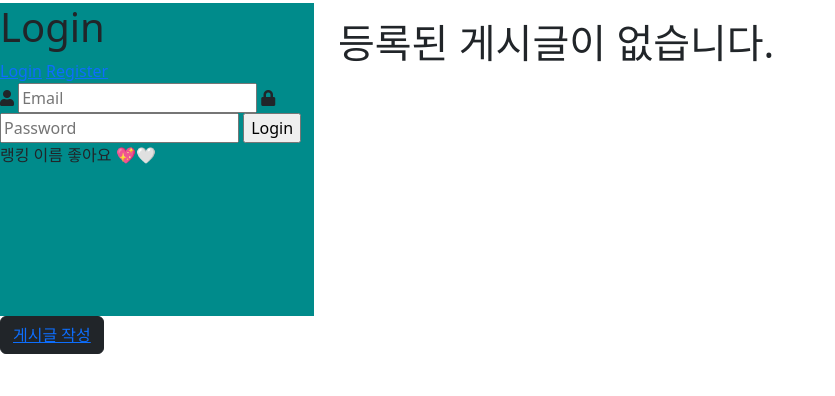
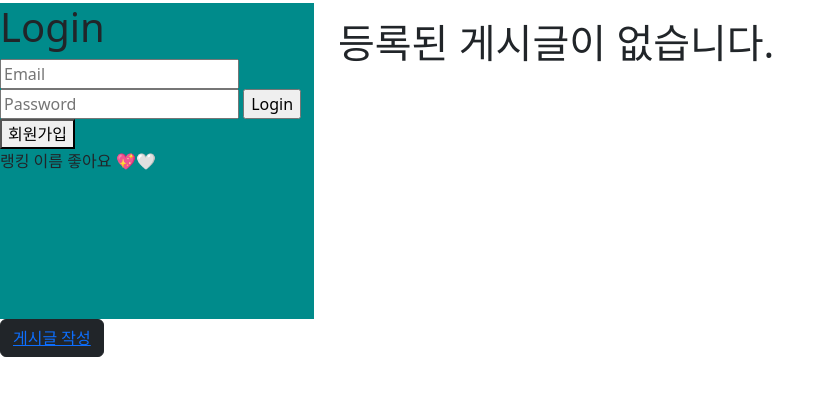
Before and after one commit to 5kiran/94DOG, a Flask app: page / in a window 1280 px wide. Shown: the part 57-453 px from the top of the page, without its empty margins (0-835 px from the left). Run offline with Flask 2, Linux system fonts and the light colour scheme; data that the repository does not hold is empty.

Commit message:
feat:회원가입 예외처리 추가 및 회원가입 모달창 꾸미기

```diff
--- a/app.py
+++ b/app.py
@@ -130,11 +130,13 @@ def register():
   password='dog94',
   charset='utf8')
   curs = db.cursor(pymysql.cursors.DictCursor)
+  print(request.form)
 
   name_receive = request.form.get("user_name")
-  email_receive = request.form.get("email")
-  password_receive = str(request.form.get("password"))
+  email_receive = request.form.get("register_email")
+  password_receive = str(request.form.get("register_password"))
   pw_hash = bcrypt.generate_password_hash(password_receive).decode('utf-8')
+  print('email_receive:', email_receive)
   email_hash = hashlib.sha256(email_receive.encode('utf-8')).hexdigest()
   file = request.files["file_data"]
 
--- a/static/js/login.js
+++ b/static/js/login.js
@@ -1,42 +1,3 @@
-document.cookie = 'safeCookie1=foo; SameSite=Lax';
-document.cookie = 'safeCookie2=foo';
-document.cookie = 'crossCookie=bar; SameSite=None; Secure';
-
-function register_click() {
-  const input_file = document.querySelector('#file_form');
-  let data = new FormData(input_file);
-  const check_email = document.getElementById('email').value;
-  const check_password = document.getElementById('password').value;
-  const check_name = document.getElementById('user_name').value;
-  console.log(check_password);
-  console.log(check_name);
-  let emailRegExp =
-    /^[A-Za-z0-9_]+[A-Za-z0-9]*[@]{1}[A-Za-z0-9]+[A-Za-z0-9]*[.]{1}[A-Za-z]{1,3}$/;
-
-  if (user_name === '' || email === '' || password == '') {
-    alert('모두 입력해주세요.');
-  } else if (!emailRegExp.test(check_email)) {
-    alert('이메일 형식이 올바르지 않습니다.');
-  } else if (check_password.length > 30) {
-    alert('패스워드의 길이를 줄여주세요.');
-  } else if (check_name.length > 20) {
-    alert('이름의 길이를 줄여주세요.');
-  } else {
-    $.ajax({
-      type: 'POST',
-      url: '/register/in',
-      data: data,
-      contentType: false,
-      processData: false,
-      success: function (response) {
-        console.log(response);
-        alert(response['msg']);
-        window.location.href = '/login';
-      },
-    });
-  }
-}
-
 function login_click() {
   const email = $('#email').val();
   const password = $('#password').val();
@@ -63,21 +24,3 @@ function login_click() {
     });
   }
 }
-
-function email_click() {
-  const email = $('#email').val();
-  $.ajax({
-    type: 'POST',
-    url: '/email',
-    data: {
-      email_give: email,
-    },
-    success: function (response) {
-      if (response['msg'] == '중복된 이메일입니다.') {
-        alert(response['msg']);
-      } else {
-        alert(response['msg']);
-      }
-    },
-  });
-}
--- /dev/null
+++ b/static/js/register.js
@@ -0,0 +1,63 @@
+document.cookie = 'safeCookie1=foo; SameSite=Lax';
+document.cookie = 'safeCookie2=foo';
+document.cookie = 'crossCookie=bar; SameSite=None; Secure';
+let cnt = 0;
+
+function register_click() {
+  const input_file = document.querySelector('#file_form');
+  let data = new FormData(input_file);
+  const check_email = document.getElementById('register_email').value;
+  const check_password = document.getElementById('register_password').value;
+  const check_name = document.getElementById('user_name').value;
+  let emailRegExp =
+    /^[A-Za-z0-9_]+[A-Za-z0-9]*[@]{1}[A-Za-z0-9]+[A-Za-z0-9]*[.]{1}[A-Za-z]{1,3}$/;
+  let count = cnt;
+
+  if (user_name === '' || check_email === '' || password_password === '') {
+    alert('모두 입력해주세요.');
+  } else if (!emailRegExp.test(check_email)) {
+    alert('이메일 형식이 올바르지 않습니다.');
+  } else if (check_password.length > 30) {
+    alert('패스워드의 길이를 줄여주세요.');
+  } else if (check_name.length > 20) {
+    alert('이름의 길이를 줄여주세요.');
+  } else if (count == 0) {
+    alert('이메일 중복체크를 해주세요.');
+  } else {
+    $.ajax({
+      type: 'POST',
+      url: '/register/in',
+      data: data,
+      contentType: false,
+      processData: false,
+      success: function (response) {
+        console.log(response);
+        alert(response['msg']);
+        window.location.href = '/';
+      },
+    });
+  }
+}
+
+function email_click() {
+  const email = $('#register_email').val();
+
+  $.ajax({
+    type: 'POST',
+    url: '/email',
+    data: {
+      email_give: email,
+    },
+    success: function (response) {
+      if (response['msg'] == '중복된 이메일입니다.') {
+        alert(response['msg']);
+      } else if (email == '') {
+        alert('이메일을 작성해주세요.');
+      } else {
+        alert(response['msg']);
+        cnt += 1;
+        return cnt;
+      }
+    },
+  });
+}
--- a/templates/components/login.html
+++ b/templates/components/login.html
@@ -1,6 +1,3 @@
-<!DOCTYPE html>
-<html>
-  <head>
 <meta charset="utf-8" />
 <title>Login</title>
 <script src="https://ajax.googleapis.com/ajax/libs/jquery/3.6.1/jquery.min.js"></script>
@@ -9,18 +6,10 @@
   rel="stylesheet"
   href="https://use.fontawesome.com/releases/v5.7.1/css/all.css"
 />
-  </head>
 <body>
   <div class="login">
     <h1>Login</h1>
-      <div class="links">
-        <a href="/login" class="active">Login</a>
-        <a href="/register">Register</a>
-      </div>
     <div>
-        <label for="email">
-          <i class="fas fa-user"></i>
-        </label>
       <input
         type="email"
         name="email"
@@ -28,9 +17,6 @@
         id="email"
         required
       />
-        <label for="password">
-          <i class="fas fa-lock"></i>
-        </label>
       <input
         type="password"
         name="password"
@@ -39,8 +25,15 @@
         required
       />
       <input type="button" onclick="login_click()" value="Login" />
+      <button
+        type="button"
+        data-bs-toggle="modal"
+        data-bs-target="#exampleModal"
+      >
+        회원가입
+      </button>
+      {% include "components/register.html" %}
     </div>
   </div>
 </body>
 <script src="../static/js/login.js"></script>
-</html>
--- a/templates/components/register.html
+++ b/templates/components/register.html
@@ -1,71 +1,45 @@
-<!DOCTYPE html>
-<html>
-  <head>
-    <meta charset="UTF-8" />
-    <meta http-equiv="X-UA-Compatible" content="IE=edge" />
-    <meta name="viewport" content="width=device-width, initial-scale=1.0" />
-    <title>Register</title>
 <script src="https://ajax.googleapis.com/ajax/libs/jquery/3.6.1/jquery.min.js"></script>
-    <link rel="stylesheet" href="../static/css/login.css" />
+<script src="../static/js/register.js" defer></script>
 <link
   rel="stylesheet"
   href="https://use.fontawesome.com/releases/v5.7.1/css/all.css"
 />
-  </head>
-  <body>
+<div class="modal fade" id="exampleModal" tabindex="-1" aria-labelledby="exampleModalLabel" aria-hidden="true">
+  <div class="modal-dialog">
+    <div class="modal-content">
+      <div class="modal-header">
+        <h1 class="modal-title fs-5" id="exampleModalLabel">Create Account</h1>
+        <button type="button" class="btn-close" data-bs-dismiss="modal" aria-label="Close"></button>
+      </div>
+      <div class="modal-body">
         <div class="register">
-      <h1>Register</h1>
-      <div class="links">
-        <a href="/login">Login</a>
-        <a href="/register" class="active">Register</a>
-      </div>
           <div class="mb-3">
             <form id="file_form" enctype="multipart/form-data">
-          <!-- <label for="name">
-            <i class="fas fa-user"></i>
-          </label> -->
-          <input
-            type="text"
-            name="user_name"
-            placeholder="Name"
-            id="user_name"
-            required
-          />
-          <!-- <label for="password">
-            <i class="fas fa-lock"></i>
-          </label> -->
-          <input
-            type="text"
-            name="password"
-            placeholder="Password"
-            id="password"
-            required
-          />
-          <!-- <label for="email">
-            <i class="fas fa-envelope"></i>
-          </label> -->
-          <input
-            type="text"
-            name="email"
-            placeholder="Email"
-            id="email"
-            required
-          />
-          <input class="form-control" type="file" name="file_data" />
+              <div class="form-floating">
+                <input type="user_name" name="user_name" class="form-control" id="user_name" placeholder="Name" required>
+                <label for="user_name">Name</label>
+              </div>
+              <div class="form-floating">
+                <input type="password" name="register_password" class="form-control" id="register_password" placeholder="Password" required>
+                <label for="register_password">Password</label>
+              </div>
+              <div class="form-floating">
+                <input type="text" name="register_email" class="form-control" id="register_email" placeholder="Email" required>
+                <label for="register_email">Email address</label>
+              </div>
+              <input type="button" onclick="email_click()" class="btn btn-primary" value="Email Check" />
+              <input class="form-control" type="file"  name="file_data" />
               <!-- <input class="form-control" accept="image/*" type="file" id="input_file"> -->
-          <button
-            onclick="register_click()"
-            type="button"
-            class="btn btn-primary"
-          >
-            저장
-          </button>
             </form>
             <img id="test_img" src="" alt="" />
-        <input type="submit" onclick="register_click()" value="Register" />
-        <input type="button" onclick="email_click()" value="Eamil Check" />
+          </div>
+        </div>
+      </div>
+      <div class="modal-footer">
+        <button type="button" class="btn btn-secondary" data-bs-dismiss="modal">Close</button>
+        <button onclick="register_click()" type="button"  class="btn btn-primary">Sign Up</button>
+      </div>
+    </div>
   </div>
 </div>
   </body>
-  <script src="../static/js/login.js"></script>
-</html>
```
Lines whose indentation alone changed are shown as unchanged.
